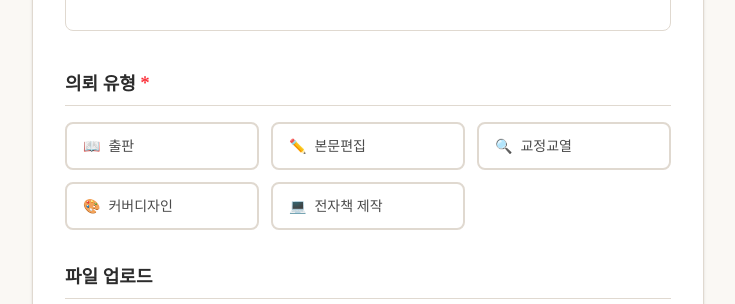
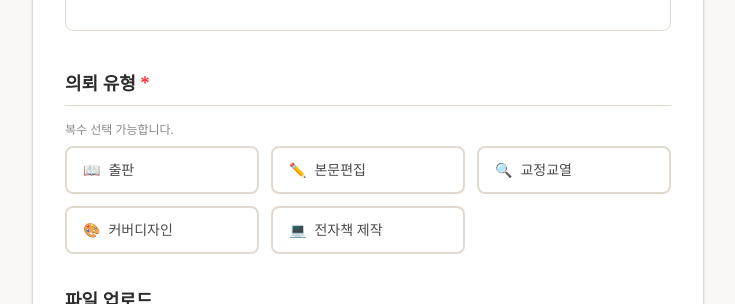
Before and after one commit to sungho1103/writers, a Next.js app: page / in a window 1280 px wide. Shown: the part 2180-2484 px from the top of the page, without its empty margins (272-1007 px from the left). Built offline with nearby package versions, Linux system fonts and the light colour scheme; no server answers.

Commit message:
Refactor RequestTypeSelector layout and add info text

```diff
--- a/components/RequestTypeSelector.tsx
+++ b/components/RequestTypeSelector.tsx
@@ -33,6 +33,8 @@ export default function RequestTypeSelector({ selected, onChange }: Props) {
   };
 
   return (
+    <div className="space-y-2">
+      <p className="text-xs text-[#8a8a8a]">복수 선택 가능합니다.</p>
       <div className="grid grid-cols-2 sm:grid-cols-3 gap-3">
         {REQUEST_TYPES.map((type) => {
           const isSelected = selected.includes(type);
@@ -53,5 +55,6 @@ export default function RequestTypeSelector({ selected, onChange }: Props) {
           );
         })}
       </div>
+    </div>
   );
 }
```
Lines whose indentation alone changed are shown as unchanged.
